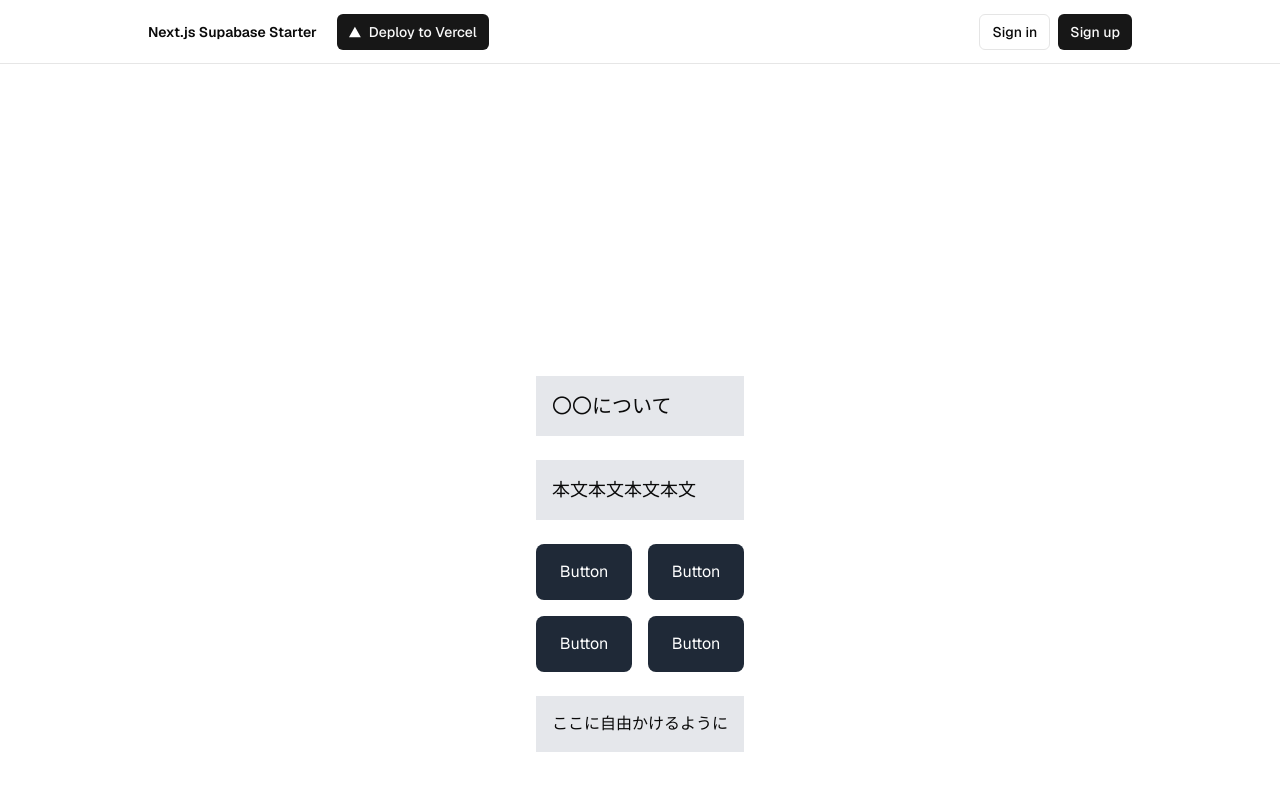
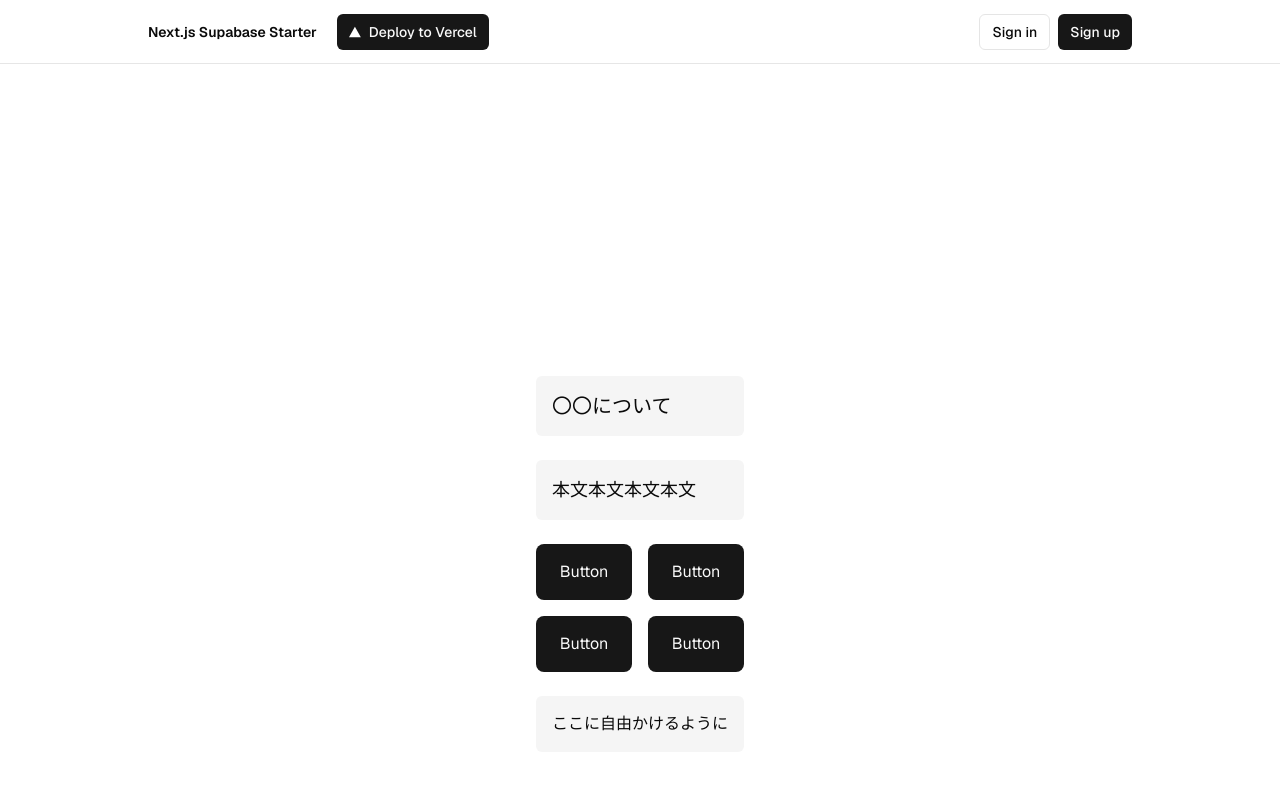
Before and after one commit to Aoki-Dai/choice-buddy, a Next.js app: page /choices/details in a window 1280 px wide. Shown: the top 800 px of the page. Built offline with nearby package versions, Linux system fonts and the light colour scheme; no server answers.

Commit message:
選択肢ページのボタンスタイルを更新し、背景色を変更しました

```diff
--- a/app/choices/details/page.tsx
+++ b/app/choices/details/page.tsx
@@ -2,30 +2,30 @@ export default function ChoiceDetails() {
   return (
     <div className="flex flex-col items-center justify-center min-h-screen p-6">
       <div className="w-full max-w-md">
-        <div className="bg-gray-200 p-4 mb-6">
+        <div className="bg-muted p-4 mb-6 rounded-md">
           <h1 className="text-xl">〇〇について</h1>
         </div>
 
-        <div className="bg-gray-200 p-4 mb-6">
+        <div className="bg-muted p-4 mb-6 rounded-md">
           <p className="text-lg">本文本文本文本文</p>
         </div>
 
         <div className="grid grid-cols-2 gap-4 mb-6">
-          <div className="bg-gray-800 text-white p-4 rounded-lg flex items-center justify-center">
+          <div className="bg-primary text-primary-foreground p-4 rounded-lg flex items-center justify-center hover:opacity-90 transition-opacity">
             <button className="w-full h-full">Button</button>
           </div>
-          <div className="bg-gray-800 text-white p-4 rounded-lg flex items-center justify-center">
+          <div className="bg-primary text-primary-foreground p-4 rounded-lg flex items-center justify-center hover:opacity-90 transition-opacity">
             <button className="w-full h-full">Button</button>
           </div>
-          <div className="bg-gray-800 text-white p-4 rounded-lg flex items-center justify-center">
+          <div className="bg-primary text-primary-foreground p-4 rounded-lg flex items-center justify-center hover:opacity-90 transition-opacity">
             <button className="w-full h-full">Button</button>
           </div>
-          <div className="bg-gray-800 text-white p-4 rounded-lg flex items-center justify-center">
+          <div className="bg-primary text-primary-foreground p-4 rounded-lg flex items-center justify-center hover:opacity-90 transition-opacity">
             <button className="w-full h-full">Button</button>
           </div>
         </div>
 
-        <div className="bg-gray-200 p-4">
+        <div className="bg-muted p-4 rounded-md">
           <p className="text-center">ここに自由かけるように</p>
         </div>
       </div>
--- a/app/choices/page.tsx
+++ b/app/choices/page.tsx
@@ -2,26 +2,26 @@ import Link from "next/link";
 
 export default function Choices() {
   return (
-    <div className="flex flex-col items-center justify-center min-h-screen bg-white">
+    <div className="flex flex-col items-center justify-center min-h-screen">
       <h1 className="text-2xl font-bold mb-8">何に困っている？</h1>
       <div className="flex flex-col gap-4">
         <Link href="/choices/details" className="w-full">
-          <button className="w-full px-6 py-3 bg-black text-white rounded">旅行プラン</button>
+          <button className="w-full px-6 py-3 bg-primary text-primary-foreground rounded-md hover:opacity-90 transition-opacity">旅行プラン</button>
         </Link>
         <Link href="/choices/details" className="w-full">
-          <button className="w-full px-6 py-3 bg-black text-white rounded">今日のご飯</button>
+          <button className="w-full px-6 py-3 bg-primary text-primary-foreground rounded-md hover:opacity-90 transition-opacity">今日のご飯</button>
         </Link>
         <Link href="/choices/details" className="w-full">
-          <button className="w-full px-6 py-3 bg-black text-white rounded">見たい作品</button>
+          <button className="w-full px-6 py-3 bg-primary text-primary-foreground rounded-md hover:opacity-90 transition-opacity">見たい作品</button>
         </Link>
         <Link href="/choices/details" className="w-full">
-          <button className="w-full px-6 py-3 bg-black text-white rounded">恋愛</button>
+          <button className="w-full px-6 py-3 bg-primary text-primary-foreground rounded-md hover:opacity-90 transition-opacity">恋愛</button>
         </Link>
         <Link href="/choices/details" className="w-full">
-          <button className="w-full px-6 py-3 bg-black text-white rounded">ギフト選び</button>
+          <button className="w-full px-6 py-3 bg-primary text-primary-foreground rounded-md hover:opacity-90 transition-opacity">ギフト選び</button>
         </Link>
         <Link href="/choices/details" className="w-full">
-          <button className="w-full px-6 py-3 bg-black text-white rounded">その他</button>
+          <button className="w-full px-6 py-3 bg-primary text-primary-foreground rounded-md hover:opacity-90 transition-opacity">その他</button>
         </Link>
       </div>
     </div>
```
